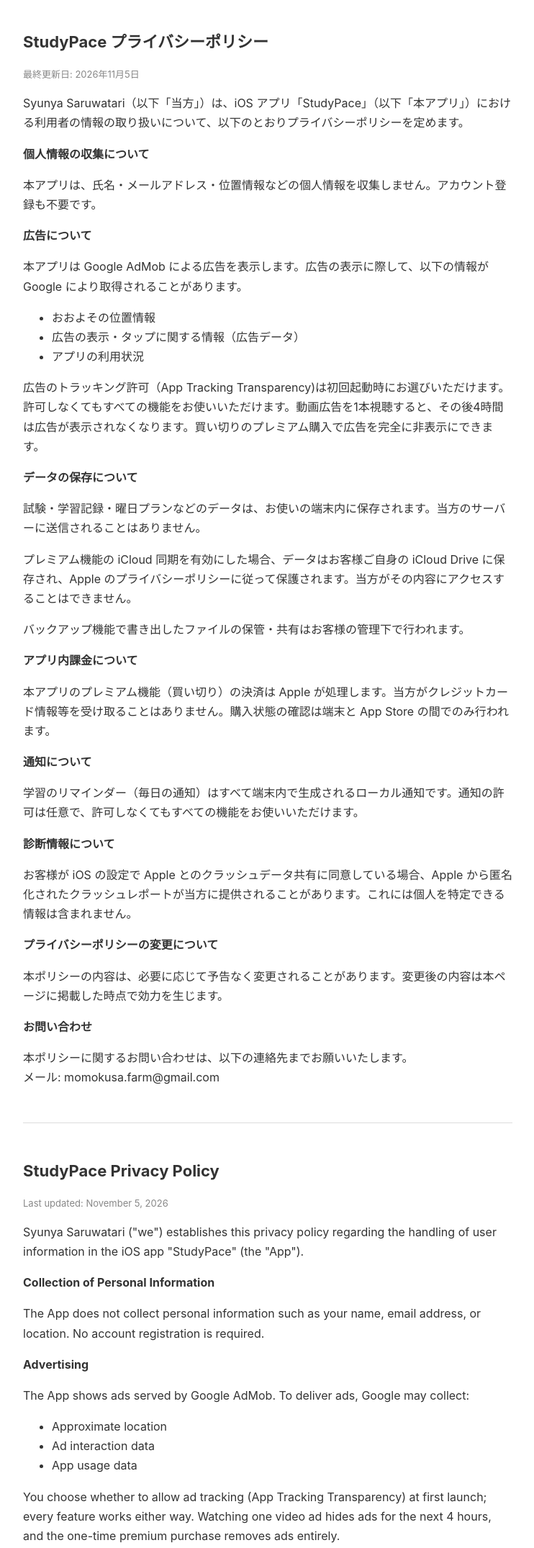
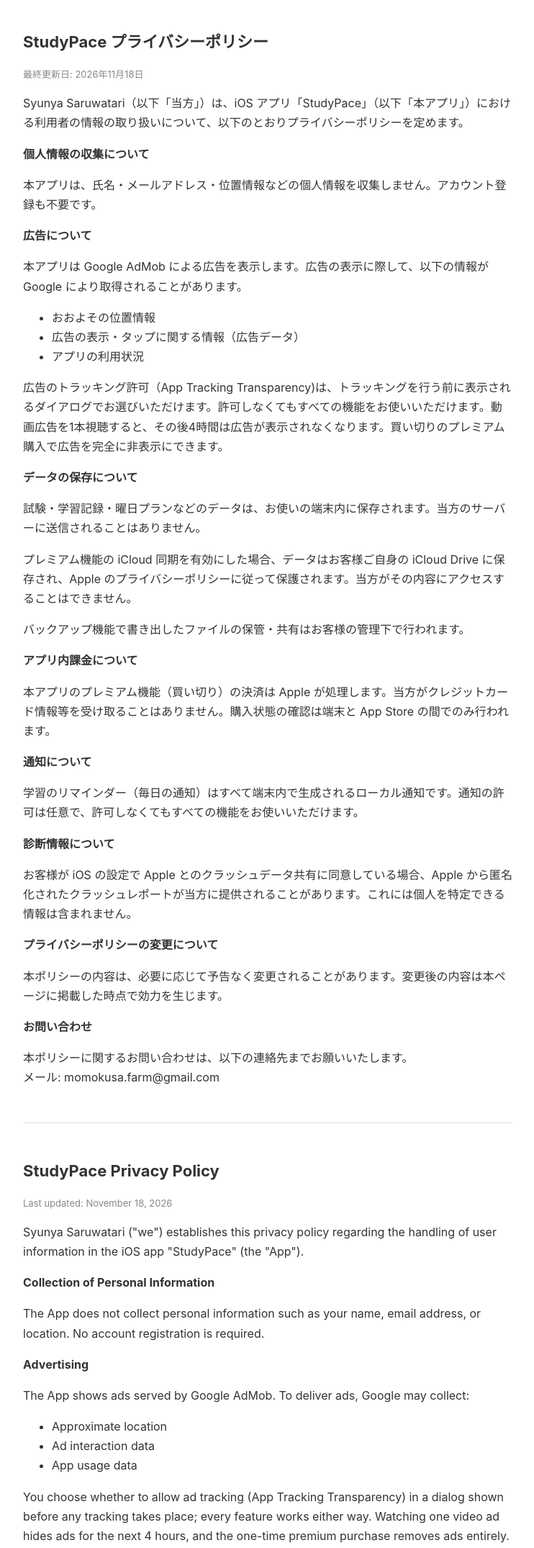
Before and after one commit to momokusafarm-pixel/studypace-privacy, a plain HTML site: page index.html in a window 1280 px wide. Shown: the top 2150 px of the page at 72% size, without its empty margins (268-1010 px from the left). Drawn offline with Linux system fonts and the light colour scheme.

Commit message:
トラッキング許可の説明を、時期に依らない言い方に（日英）
- 「初回起動時にお選びいただけます」→「トラッキングを行う前に表示されるダイアログでお選びいただけます」
- アプリの次の版で、ダイアログを初回起動の直後ではなく最初の操作のあとに出すため（今の版にも合う言い方）
- 最終更新日を 2026-11-18 に

```diff
--- a/index.html
+++ b/index.html
@@ -19,7 +19,7 @@
 <body>
 
 <h1>StudyPace プライバシーポリシー</h1>
-<p class="updated">最終更新日: 2026年11月5日</p>
+<p class="updated">最終更新日: 2026年11月18日</p>
 
 <p>Syunya Saruwatari（以下「当方」）は、iOS アプリ「StudyPace」（以下「本アプリ」）における利用者の情報の取り扱いについて、以下のとおりプライバシーポリシーを定めます。</p>
 
@@ -33,7 +33,7 @@
 <li>広告の表示・タップに関する情報（広告データ）</li>
 <li>アプリの利用状況</li>
 </ul>
-<p>広告のトラッキング許可（App Tracking Transparency)は初回起動時にお選びいただけます。許可しなくてもすべての機能をお使いいただけます。動画広告を1本視聴すると、その後4時間は広告が表示されなくなります。買い切りのプレミアム購入で広告を完全に非表示にできます。</p>
+<p>広告のトラッキング許可（App Tracking Transparency)は、トラッキングを行う前に表示されるダイアログでお選びいただけます。許可しなくてもすべての機能をお使いいただけます。動画広告を1本視聴すると、その後4時間は広告が表示されなくなります。買い切りのプレミアム購入で広告を完全に非表示にできます。</p>
 
 <h2>データの保存について</h2>
 <p>試験・学習記録・曜日プランなどのデータは、お使いの端末内に保存されます。当方のサーバーに送信されることはありません。</p>
@@ -59,7 +59,7 @@
 <hr>
 
 <h1>StudyPace Privacy Policy</h1>
-<p class="updated">Last updated: November 5, 2026</p>
+<p class="updated">Last updated: November 18, 2026</p>
 
 <p>Syunya Saruwatari ("we") establishes this privacy policy regarding the handling of user information in the iOS app "StudyPace" (the "App").</p>
 
@@ -73,7 +73,7 @@
 <li>Ad interaction data</li>
 <li>App usage data</li>
 </ul>
-<p>You choose whether to allow ad tracking (App Tracking Transparency) at first launch; every feature works either way. Watching one video ad hides ads for the next 4 hours, and the one-time premium purchase removes ads entirely.</p>
+<p>You choose whether to allow ad tracking (App Tracking Transparency) in a dialog shown before any tracking takes place; every feature works either way. Watching one video ad hides ads for the next 4 hours, and the one-time premium purchase removes ads entirely.</p>
 
 <h2>Data Storage</h2>
 <p>Your data — exams, study sessions, and week plans — is stored on your device. It is never sent to our servers.</p>
```
